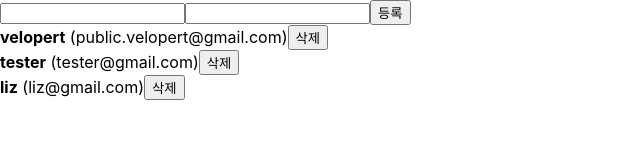
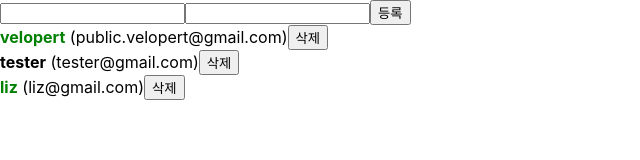
Before and after one commit to sh6986/react-tutorial, a React (Create React App) app in the folder begin-react/: page / in a window 1280 px wide. Shown: the top 160 px of the page, without its empty margins (0-640 px from the left). Built offline with nearby package versions, Linux system fonts and the light colour scheme.

Commit message:
작업내용 : 15. 배열에 항목 수정하기 작업일시 : 2021.03.21 작업자 : 오승현

```diff
--- a/begin-react/src/App.js
+++ b/begin-react/src/App.js
@@ -22,22 +22,33 @@
     {
         id: 1,
         username: 'velopert',
-        email: 'public.velopert@gmail.com'
+        email: 'public.velopert@gmail.com',
+        active: true
     },
     {
         id: 2,
         username: 'tester',
-        email: 'tester@gmail.com'
+        email: 'tester@gmail.com',
+        active: false
     },
     {
         id: 3,
         username: 'liz',
-        email: 'liz@gmail.com'
+        email: 'liz@gmail.com',
+        active: true
     }
   ]);
 
   const onRemove = id => {
     setUsers(users.filter(user => user.id !== id));
+  };
+
+  const onToggle = id => {
+    setUsers(users.map(
+      user => user.id === id
+        ? {...user, active: !user.active}
+        : user
+    ));
   };
 
   const nextId = useRef(4);
@@ -65,7 +76,7 @@
         onChange={onChange}
         onCreate={onCreate}
       />
-      <UserList users={users} onRemove={onRemove}/>
+      <UserList users={users} onRemove={onRemove} onToggle={onToggle}/>
     </>
   )
 }
--- a/begin-react/src/UserList.js
+++ b/begin-react/src/UserList.js
@@ -1,17 +1,27 @@
 import React from 'react';
 
-function User({user, onRemove}) {
-    const {username, email, id} = user;
+function User({user, onRemove, onToggle}) {
+    const {username, email, id, active} = user;
     return (
         <div>
-            <b>{username}</b> <span>({email})</span>
+            <b
+                style={{
+                color: active ? 'green' : 'black',
+                cursor: 'pointer'
+            }}
+                onClick={() => onToggle(id)}
+            >
+                {username}
+            </b>
+            &nbsp;
+            <span>({email})</span>
             <button onClick={() => onRemove(id)}>삭제</button>
         </div>
     );
 
 }
 
-function UserList({users, onRemove}) {
+function UserList({users, onRemove, onToggle}) {
 
     return (
         <div>
@@ -22,6 +32,7 @@
                             user={user}
                             key={user.id}
                             onRemove={onRemove}
+                            onToggle={onToggle}
                         />
                     )
                 )
```
